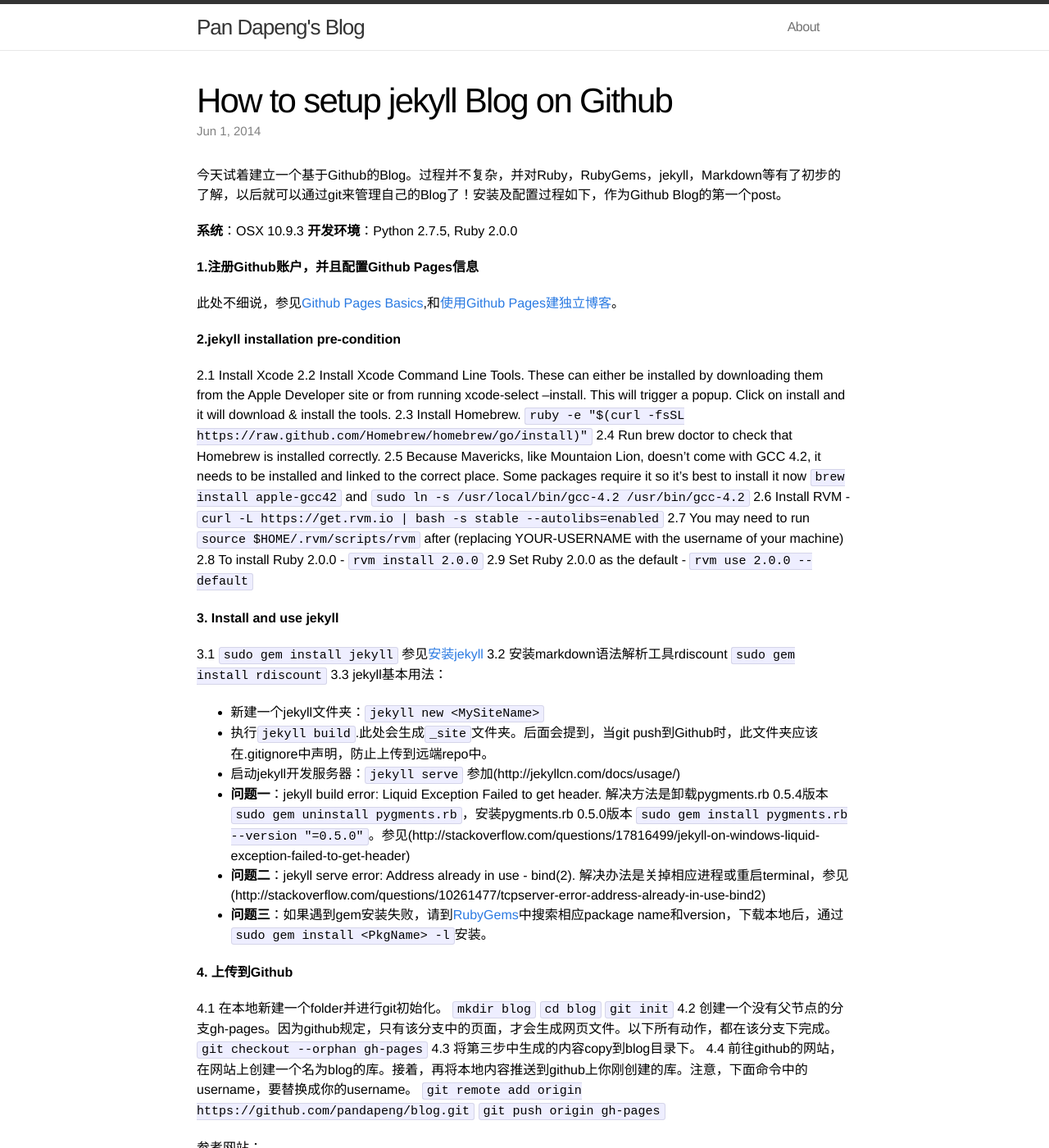
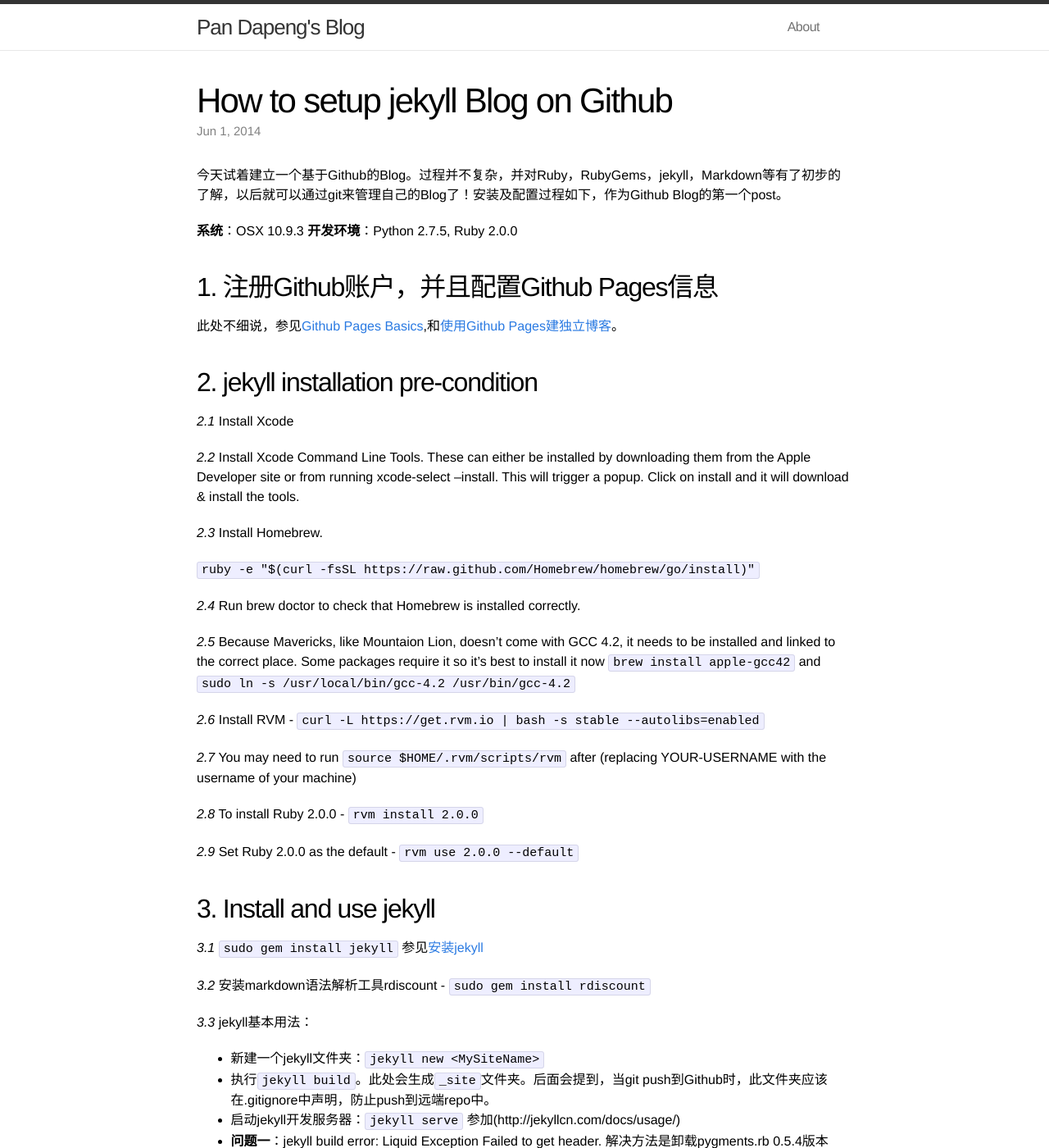
Before and after one commit to pandapeng/blog, a Jekyll site: the page built from _posts/2014-06-01-how-to-setup-jekyll-blog-on-Github.md, in a window 1280 px wide and 1400 px high. Shown: the whole window at 82% size. Built offline with Jekyll 4.4.1, drawn with Linux system fonts in a browser that asks for light colours; Markdown is read by kramdown in place of the engine named in the settings; some of the changed lines change nothing that is shown; some of the changed text lies outside the part shown.

Commit message:
1. Update .gitignore
2. Refine the article: how to setup jejyll blog

````diff
--- a/_posts/2014-06-01-how-to-setup-jekyll-blog-on-Github.md
+++ b/_posts/2014-06-01-how-to-setup-jekyll-blog-on-Github.md
@@ -11,49 +11,73 @@ tags: jekyll github
 **系统**：OSX 10.9.3
 **开发环境**：Python 2.7.5, Ruby 2.0.0
 
-**1.注册Github账户，并且配置Github Pages信息**
+## 1. 注册Github账户，并且配置Github Pages信息
 
 此处不细说，参见[Github Pages Basics](https://help.github.com/categories/20/articles),和[使用Github Pages建独立博客](http://beiyuu.com/github-pages/)。
 
-**2.jekyll installation pre-condition**
+## 2. jekyll installation pre-condition
 
-2.1 Install Xcode
-2.2 Install Xcode Command Line Tools. These can either be installed by downloading them from the Apple Developer site or from running xcode-select --install. This will trigger a popup. Click on install and it will download & install the tools.
-2.3 Install Homebrew. ```ruby -e "$(curl -fsSL https://raw.github.com/Homebrew/homebrew/go/install)"```
-2.4 Run brew doctor to check that Homebrew is installed correctly.
-2.5 Because Mavericks, like Mountaion Lion, doesn't come with GCC 4.2, it needs to be installed and linked
-    to the correct place. Some packages require it so it's best to install it now ```brew install apple-gcc42``` and
-    ```sudo ln -s /usr/local/bin/gcc-4.2 /usr/bin/gcc-4.2```
-2.6 Install RVM - ```curl -L https://get.rvm.io | bash -s stable --autolibs=enabled```
-2.7 You may need to run ```source $HOME/.rvm/scripts/rvm``` after (replacing YOUR-USERNAME with the username of your machine)
-2.8 To install Ruby 2.0.0 - ```rvm install 2.0.0```
-2.9 Set Ruby 2.0.0 as the default - ```rvm use 2.0.0 --default```
+*2.1* Install Xcode
 
-**3. Install and use jekyll**
+*2.2* Install Xcode Command Line Tools. These can either be installed by downloading them from the Apple Developer site or from running xcode-select --install. This will trigger a popup. Click on install and it will download & install the tools.
 
-3.1 ```sudo gem install jekyll``` 参见[安装jekyll](http://jekyllcn.com/docs/installation/)
-3.2 安装markdown语法解析工具rdiscount ```sudo gem install rdiscount```
-3.3 jekyll基本用法：
+*2.3* Install Homebrew.
+
+`ruby -e "$(curl -fsSL https://raw.github.com/Homebrew/homebrew/go/install)"`
+
+*2.4* Run brew doctor to check that Homebrew is installed correctly.
+
+*2.5* Because Mavericks, like Mountaion Lion, doesn't come with GCC 4.2, it needs to be installed and linked to the correct place. Some packages require it so it's best to install it now `brew install apple-gcc42` and `sudo ln -s /usr/local/bin/gcc-4.2 /usr/bin/gcc-4.2`
+
+*2.6* Install RVM - `curl -L https://get.rvm.io | bash -s stable --autolibs=enabled`
+
+*2.7* You may need to run `source $HOME/.rvm/scripts/rvm` after (replacing YOUR-USERNAME with the username of your machine)
+
+*2.8* To install Ruby 2.0.0 - ```rvm install 2.0.0```
+
+*2.9* Set Ruby 2.0.0 as the default - ```rvm use 2.0.0 --default```
+
+## 3. Install and use jekyll
+
+*3.1* ```sudo gem install jekyll``` 参见[安装jekyll](http://jekyllcn.com/docs/installation/)
+
+*3.2* 安装markdown语法解析工具rdiscount - ```sudo gem install rdiscount```
+
+*3.3* jekyll基本用法：
 
 * 新建一个jekyll文件夹：```jekyll new <MySiteName>```
-* 执行```jekyll build```.此处会生成```_site```文件夹。后面会提到，当git push到Github时，此文件夹应该在.gitignore中声明，防止上传到远端repo中。
+
+* 执行```jekyll build```。此处会生成```_site```文件夹。后面会提到，当git push到Github时，此文件夹应该在.gitignore中声明，防止push到远端repo中。
+
 * 启动jekyll开发服务器：```jekyll serve``` 参加(http://jekyllcn.com/docs/usage/)
-* **问题一**：jekyll build error: Liquid Exception Failed to get header. 解决方法是卸载pygments.rb 0.5.4版本 ```sudo gem uninstall pygments.rb```，安装pygments.rb 0.5.0版本 ```sudo gem install pygments.rb --version "=0.5.0"```。参见(http://stackoverflow.com/questions/17816499/jekyll-on-windows-liquid-exception-failed-to-get-header)
-* **问题二**：jekyll serve error: Address already in use - bind(2). 解决办法是关掉相应进程或重启terminal，参见(http://stackoverflow.com/questions/10261477/tcpserver-error-address-already-in-use-bind2)
+
+* **问题一**：jekyll build error: Liquid Exception Failed to get header. 解决方法是卸载pygments.rb 0.5.4版本 ```sudo gem uninstall pygments.rb```，安装pygments.rb 0.5.0版本 ```sudo gem install pygments.rb --version "=0.5.0"```。参见<http://stackoverflow.com/questions/17816499/jekyll-on-windows-liquid-exception-failed-to-get-header>
+
+* **问题二**：jekyll serve error: Address already in use - bind(2). 解决办法是关掉相应进程或重启terminal，参见<http://stackoverflow.com/questions/10261477/tcpserver-error-address-already-in-use-bind2>
+
 * **问题三**：如果遇到gem安装失败，请到[RubyGems](http://rubygems.org/)中搜索相应package name和version，下载本地后，通过```sudo gem install <PkgName> -l```安装。
 
-**4. 上传到Github**
+##4. 上传到Github
 
-4.1 在本地新建一个folder并进行git初始化。
-    ```mkdir blog```
-    ```cd blog```
-    ```git init```
-4.2 创建一个没有父节点的分支gh-pages。因为github规定，只有该分支中的页面，才会生成网页文件。以下所有动作，都在该分支下完成。
+*4.1* 在本地新建一个folder并进行git初始化。
+
+```
+$ mkdir blog
+$ cd blog
+$ git init
+```
+
+*4.2* 创建一个没有父节点的分支gh-pages。因为github规定，只有该分支中的页面，才会生成网页文件。以下所有动作，都在该分支下完成。
     ```git checkout --orphan gh-pages```
-4.3 将第三步中生成的内容copy到blog目录下。
-4.4 前往github的网站，在网站上创建一个名为blog的库。接着，再将本地内容推送到github上你刚创建的库。注意，下面命令中的username，要替换成你的username。
-    ```git remote add origin https://github.com/pandapeng/blog.git```
-    ```git push origin gh-pages```
+
+*4.3* 将第三步中生成的内容copy到blog目录下。
+
+*4.4* 前往github的网站，在网站上创建一个名为blog的库。接着，再将本地内容推送到github上你刚创建的库。注意，下面命令中的username，要替换成你的username。
+
+```
+git remote add origin https://github.com/pandapeng/blog.git
+git push origin gh-pages
+```
 
 
 参考网站：
````
Also changed, not shown: 1 other file.
